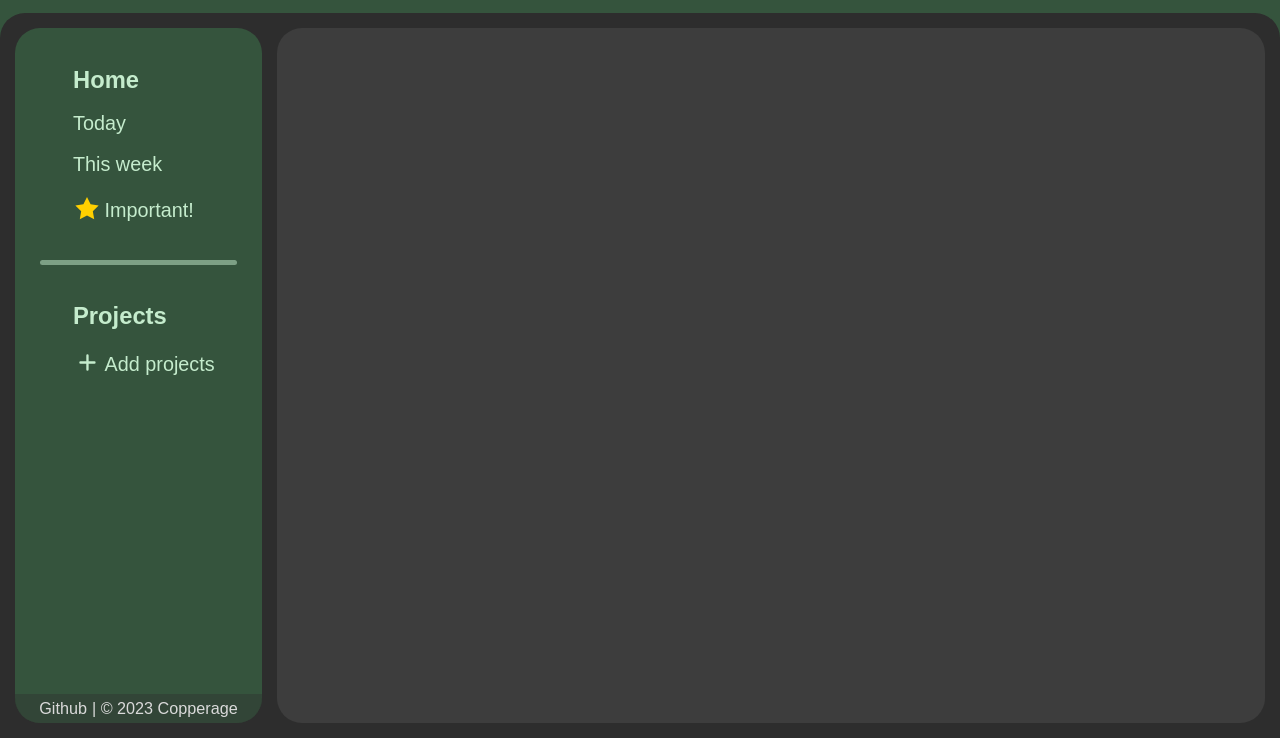
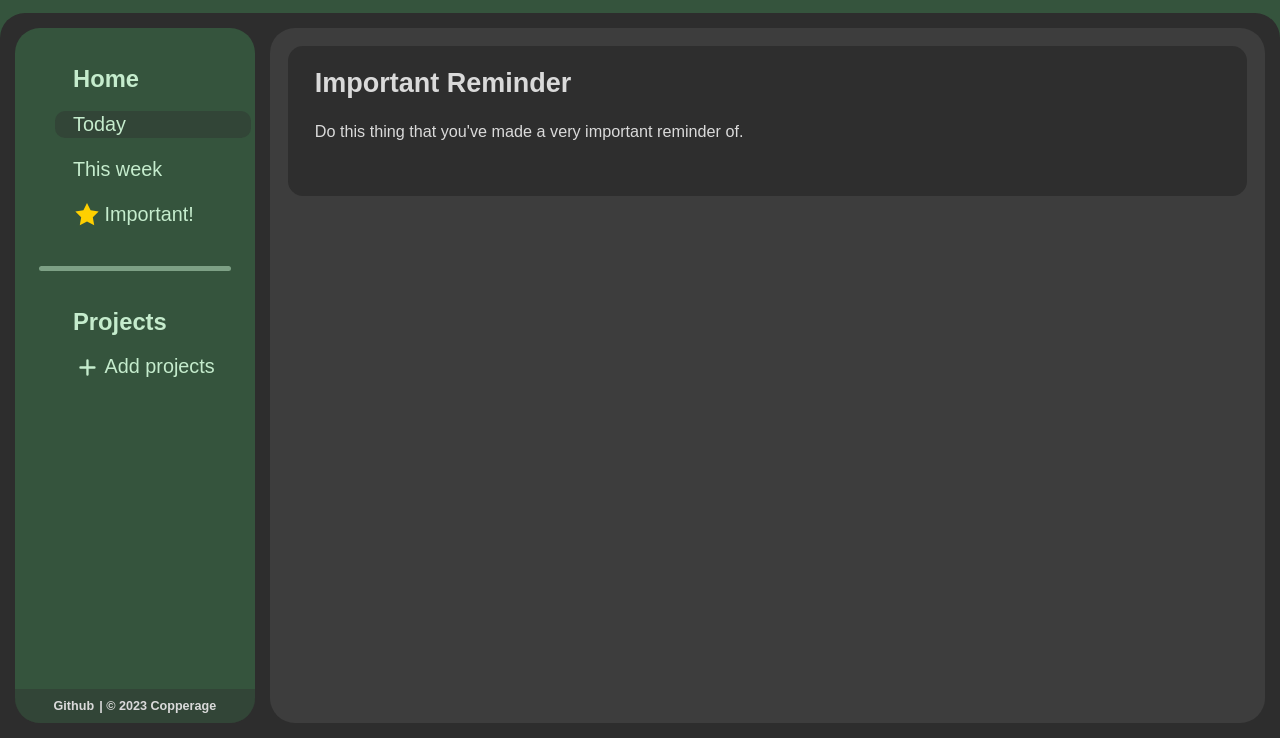
Before and after one commit to Copperage/TOP-to-do-list, a website built with webpack: page dist/index.html in a window 1280 px wide. Shown: the part 62-800 px from the top of the page. Built offline with nearby package versions, Linux system fonts and the light colour scheme.

Commit message:
more css

```diff
--- a/src/styles/main.scss
+++ b/src/styles/main.scss
@@ -1,6 +1,8 @@
 :root {
 	--color-main: #35543d;
 	--color-bg: #2d2d2d;
+	--color-nav-transparent: rgba(45, 45, 45, 0.4);
+	--color-card-bg: rgba(45, 45, 45, 0.9);
 	--color-tert: #3d3d3d;
 	--color-text-headernav: #c5eccd;
 	--color-text-main: #dadada;
@@ -56,6 +58,11 @@ header {
 	font-size: 1.1rem;
 }
 
+.active {
+	background-color: var(--color-nav-transparent);
+	border-radius: 10px;
+}
+
 .left h2 {
 	font-size: 1.2em;
 	font-weight: 700;
@@ -67,8 +74,18 @@ header {
 	margin: 1rem 0;
 	padding: 0 1rem;
 	display: flex;
-	align-items: flex-end;
+	width: 80%;
+	height: 1.5rem;
+	align-items: center;
 	gap: 0.2rem;
+}
+
+svg {
+	width: 28px;
+}
+
+.important > svg {
+	fill: #ffd000;
 }
 
 .seperator {
@@ -83,10 +100,10 @@ header {
 footer {
 	display: flex;
 	padding: 0;
-	background-color: rgba(45, 45, 45, 0.4);
+	background-color: var(--color-nav-transparent);
 	justify-content: center;
 	font-size: 0.9rem;
-	padding: 5px;
+	padding: 10px;
 	align-items: center;
 	border-radius: 0 0 25px 25px;
 	margin-top: auto;
@@ -95,6 +112,8 @@ footer {
 footer,
 footer a {
 	color: var(--color-text-main);
+	font-size: 0.7rem;
+	font-weight: 900;
 }
 
 footer a {
@@ -114,4 +133,19 @@ footer a:active {
 	background-color: var(--color-tert);
 	width: 80vw;
 	margin-left: 0;
+	padding: 1em;
+	display: flex;
+	flex-direction: column;
 }
+
+.card {
+	padding: 0 1.5rem;
+	background-color: var(--color-card-bg);
+	color: var(--color-text-main);
+	border-radius: 15px;
+	min-height: 150px;
+}
+
+.card > p {
+	font-size: 0.9rem;
+}
```
Also changed, not shown: dist/index.html.
